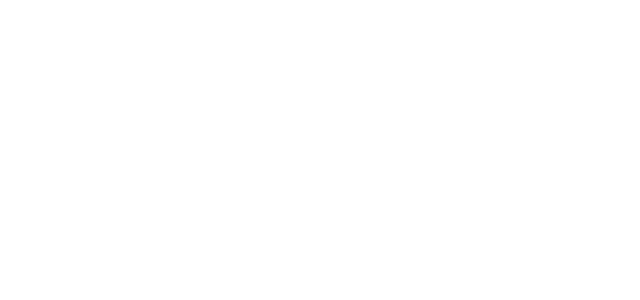
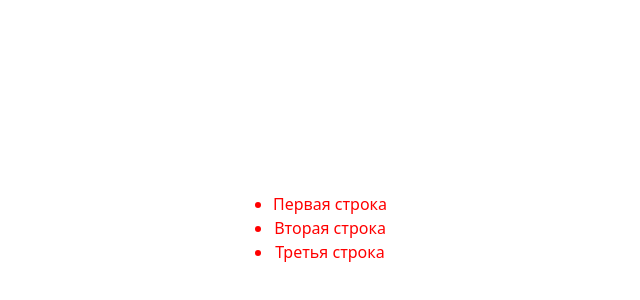
Before and after one commit to DzmitryNekrash/React_js_homeworks, a React (Vite) app: page / in a window 1280 px wide. Shown: the part 172-472 px from the top of the page, without its empty margins (330-970 px from the left). Built offline with nearby package versions, Linux system fonts and the light colour scheme.

Commit message:
Add First Component

```diff
--- a/src/App.jsx
+++ b/src/App.jsx
@@ -1,11 +1,11 @@
 import './App.css'
-
+import FirstComponent from './components/FirstComponent/FirstComponent.jsx'
 
 function App() {
   return (
     <>
-
-    </>
+      <FirstComponent />
+     </>
   )
 }
 
--- /dev/null
+++ b/src/components/FirstComponent/FirstComponent.css
@@ -0,0 +1,3 @@
+li {
+    color: red;
+}
--- /dev/null
+++ b/src/components/FirstComponent/FirstComponent.jsx
@@ -0,0 +1,20 @@
+import React from "react";
+import './FirstComponent.css';
+
+const lines = ["Первая строка", "Вторая строка", "Третья строка"];
+
+class FirstComponent extends React.Component {
+  render() {
+    return (
+      <div>
+        <ul>
+          {lines.map((line, index) => (
+            <li key={index}>{line}</li>
+          ))}
+        </ul>
+      </div>
+    );
+  }
+}
+
+export default FirstComponent;
```
